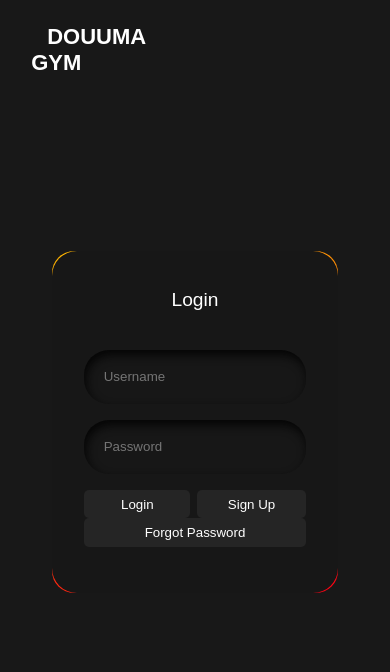
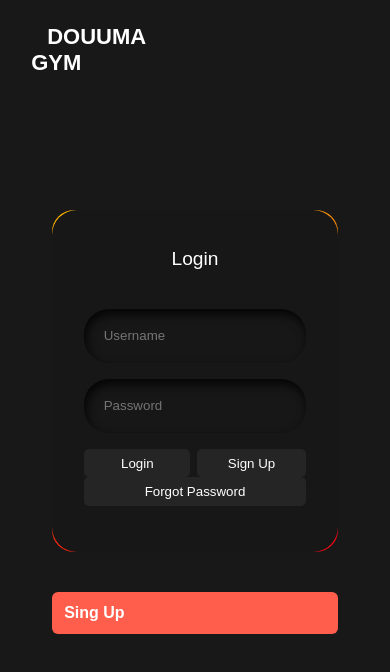
Before and after one commit to Douuma-Mi/Projet-Gym, a React (Vite) app: page /Login in a window 390 px wide. Shown: the top 672 px of the page. Built offline with nearby package versions, Linux system fonts and the light colour scheme.

Commit message:
first commit

```diff
--- a/src/components/Home.css
+++ b/src/components/Home.css
@@ -100,4 +100,16 @@
       padding: 12px;
       font-size: 16px;
     }
+    body {
+      margin: 0;
+      padding: 0;
+      font-family: Arial, sans-serif;
+      background-color: #181818;
+      display: flex
+  ;
+      justify-content: center;
+      align-items: center;
+      height: 100vh;
+      flex-direction: column;
   }
+  }
--- a/src/pages/Cards.jsx
+++ b/src/pages/Cards.jsx
@@ -141,6 +141,7 @@ const Cards = () => {
                     </div>
                 </div>
             </div>
+            <a className="btn" href="/Login">Login</a>
         </div>
     );
 };
--- a/src/pages/Login.jsx
+++ b/src/pages/Login.jsx
@@ -4,6 +4,7 @@ import login from "../assets/imageee.jpeg"
 
 function Login() {
   return (
+    <>
 <div className="cardd">
   <div className="card22">
     <form className="formm">
@@ -26,6 +27,9 @@ function Login() {
     </form>
   </div>
 </div>
+<a className="btn" href="/SingUp">Sing Up</a>
+
+</>
 
 
 
--- a/src/pages/SingUp.jsx
+++ b/src/pages/SingUp.jsx
@@ -2,6 +2,7 @@ import React from 'react'
 import "../components/SingUp.css"
 function SingUp() {
   return (
+    <>
 <div className="cardd">
   <div className="card22">
     <form className="formm">
@@ -34,7 +35,8 @@ function SingUp() {
     </form>
   </div>
 </div>
-
+<a className="btn" href="/">Roteur</a>
+</>
   )
 }
 
```
